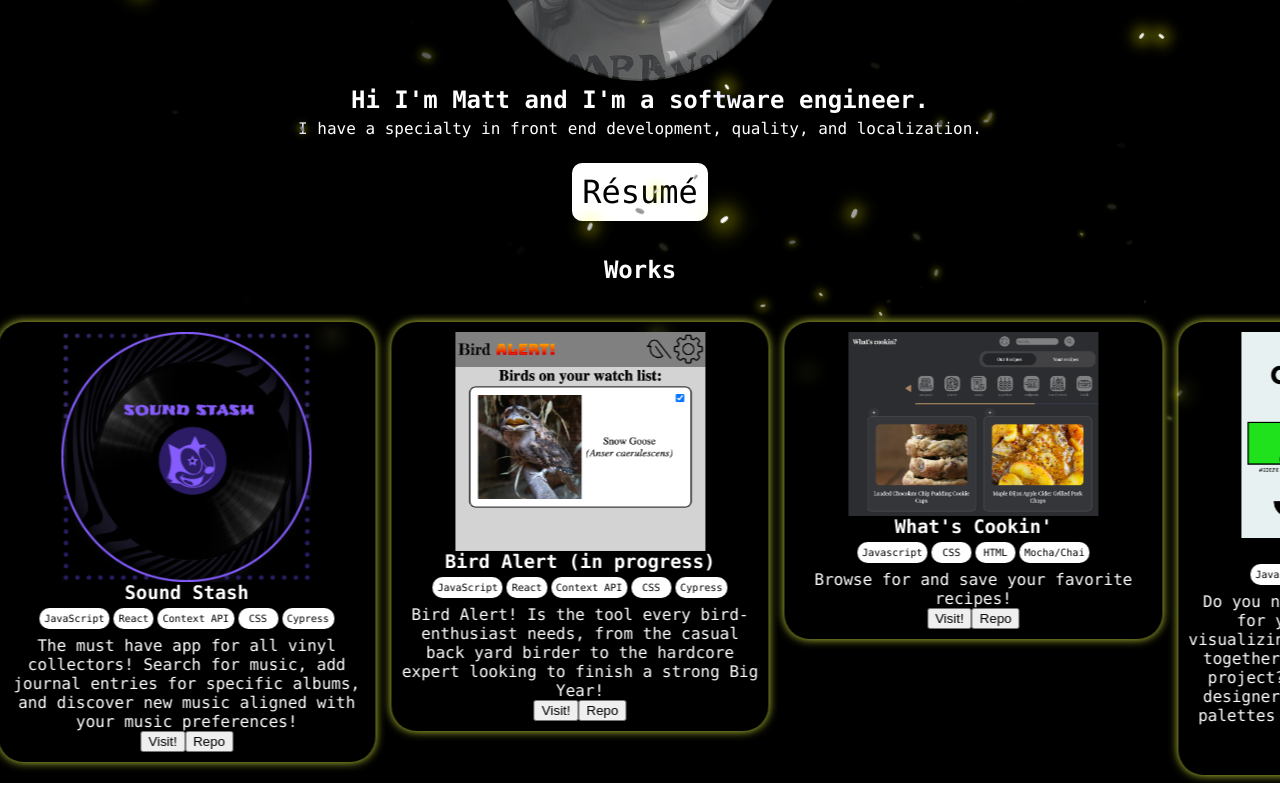
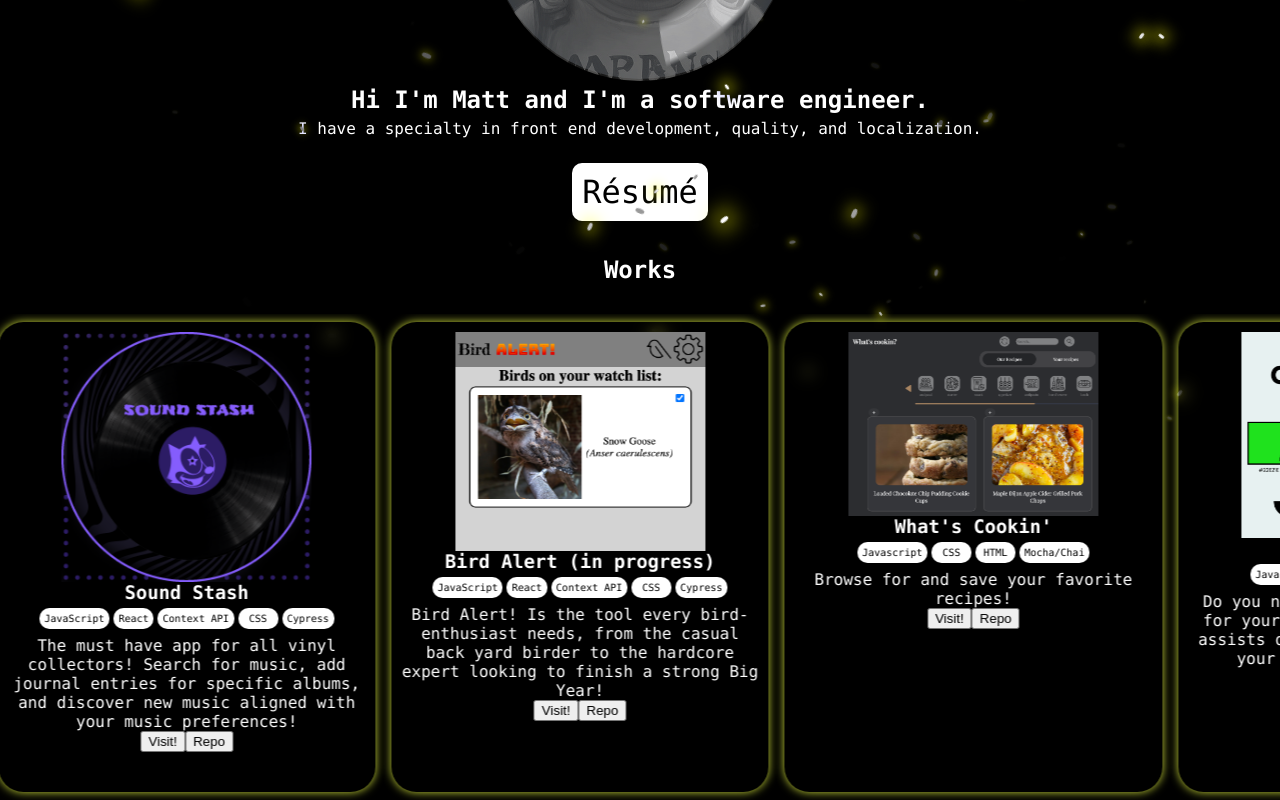
Before and after one commit to mbenfowler/portfolio, a React (Create React App) app: page / in a window 1280 px wide. Shown: the part 289-1089 px from the top of the page. Built offline with nearby package versions, Linux system fonts and the light colour scheme; a web font is replaced by a local one.

Commit message:
Set static Card height

```diff
--- a/src/components/Card/Card.scss
+++ b/src/components/Card/Card.scss
@@ -1,5 +1,5 @@
 .card {
-    height: fit-content;
+    height: 450px;
     display: flex;
     flex-direction: column;
     align-items: center;
--- a/src/components/Works/Works.tsx
+++ b/src/components/Works/Works.tsx
@@ -24,11 +24,12 @@ const Works = () => {
             <AliceCarousel
                 mouseTracking
                 autoPlay
-                autoPlayStrategy="none"
+                autoPlayStrategy="default"
                 autoPlayInterval={2000}
                 animationDuration={1500}
                 animationType="fadeout"
                 infinite
+                keyboardNavigation
                 disableDotsControls
                 disableButtonsControls
                 items={works}
--- a/src/components/Works/worksData.tsx
+++ b/src/components/Works/worksData.tsx
@@ -34,7 +34,7 @@ const worksDataWithoutIDs = [
     {
         name: 'Colorandom',
         image: `${process.env.PUBLIC_URL}/images/colorandom.png`,
-        description: 'Do you need a custom color palette for your website? How about visualizing how different colors work together for your next digital art project? This application assists designers generate and save custom palettes of 5 colors and their hex-codes.',
+        description: 'Do you need a custom color palette for your website? This application assists designers generate and save your favorite color blends!',
         deployLink: 'https://mbenfowler.github.io/coloRandom/',
         repo: 'https://github.com/mbenfowler/coloRandom',
         tags: ['Javascript', 'CSS', 'HTML', 'Mocha/Chai']
```
